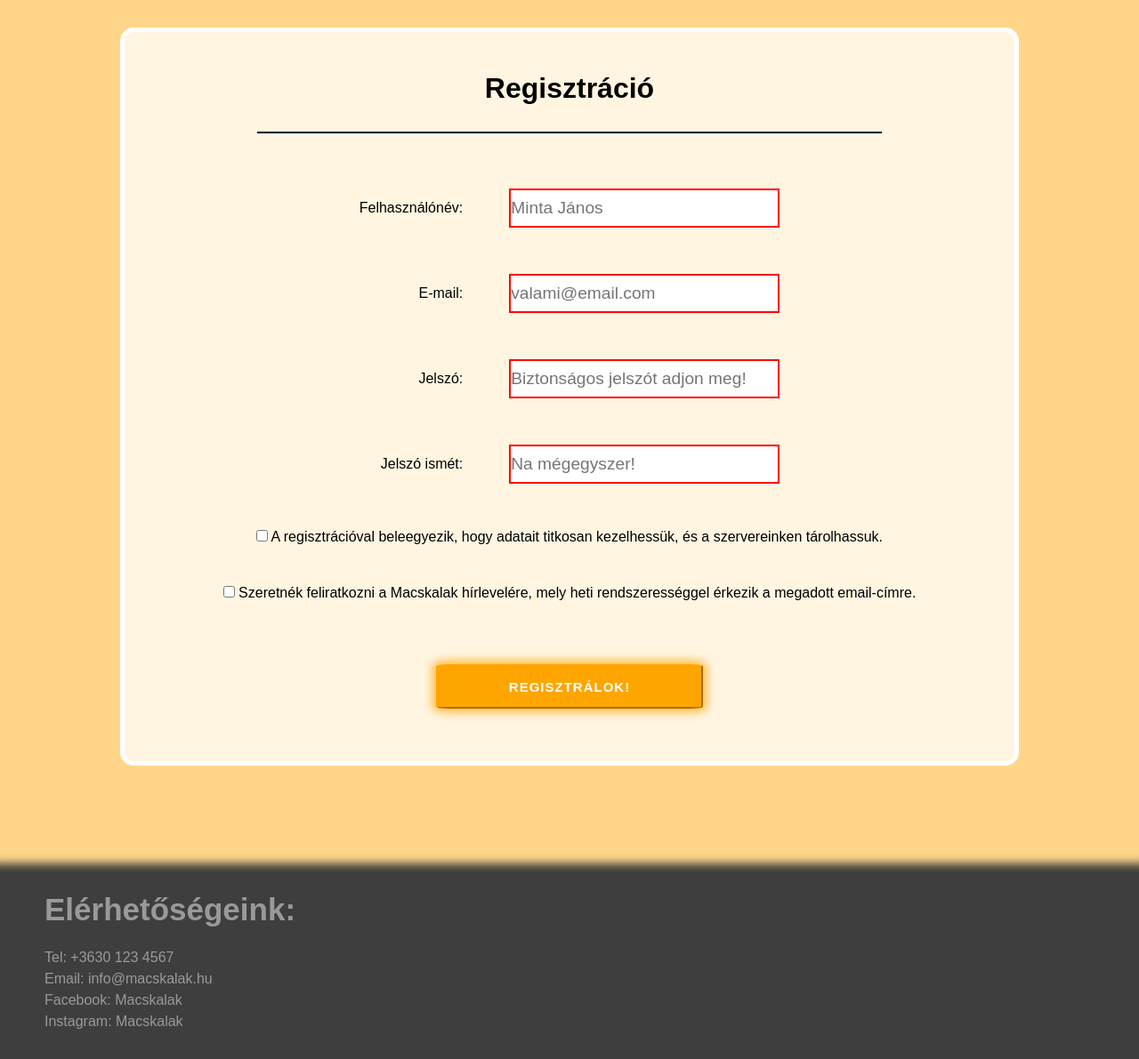
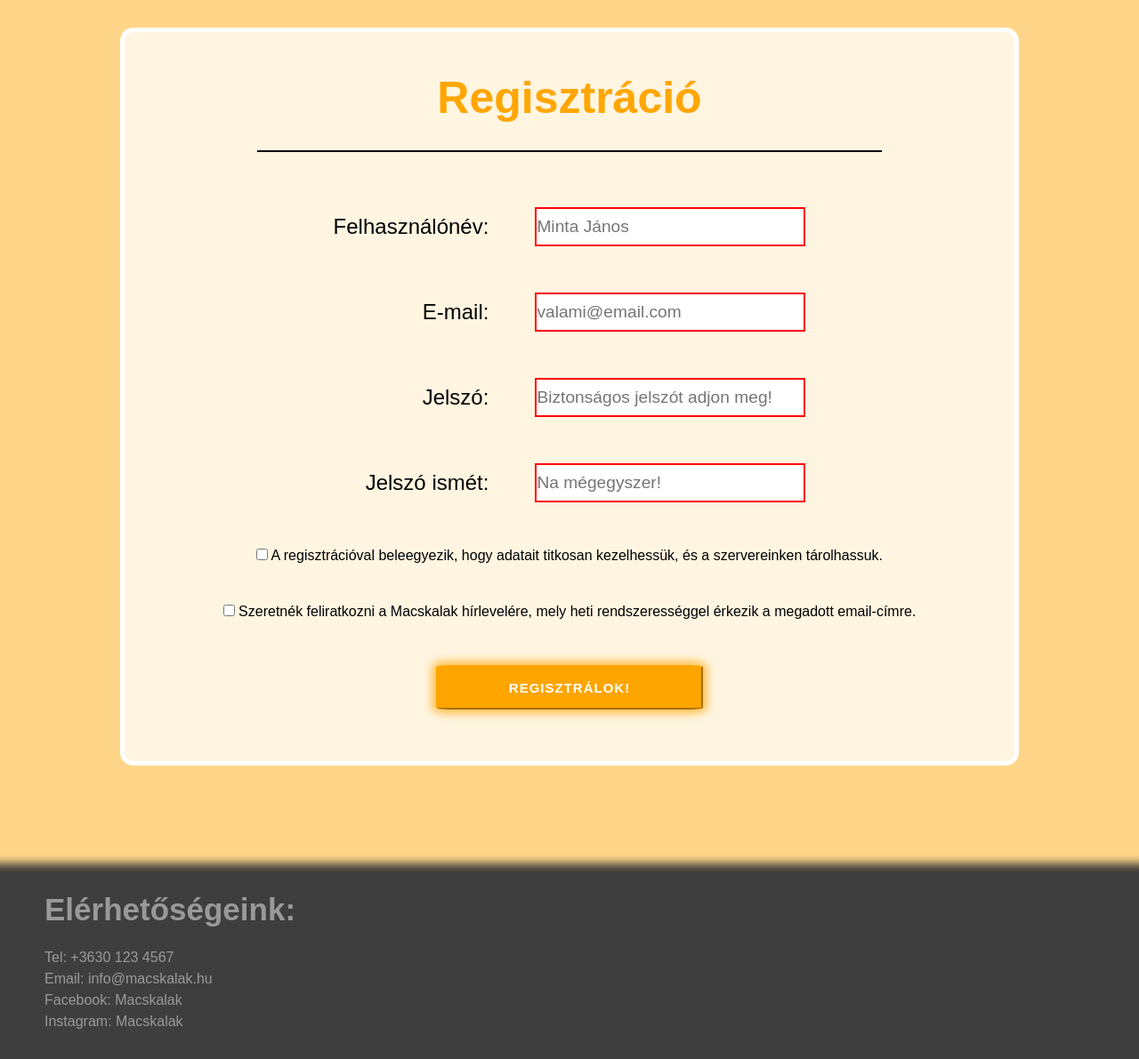
Before and after one commit to Valesz/Webterv-projekt, a PHP site: page /HTML/registerscreen.html in a window 1280 px wide. Shown: the part 70-1261 px from the top of the page at 89% size. Run offline with PHP 8.4, Linux system fonts and the light colour scheme.

Commit message:
Some font sizes and font colors has been changed

```diff
--- a/Projektmunka/CSS/register_style.css
+++ b/Projektmunka/CSS/register_style.css
@@ -52,6 +52,10 @@ form {
     background-color: rgba(255, 255, 255, 0.75);
 }
 
+td:nth-of-type(odd) {
+    font-size: x-large;
+}
+
 td {
     text-align: right;
     padding: 25px;
@@ -73,11 +77,13 @@ table {
 }
 
 .h1_register {
+    font-size: 50px;
     margin-top: 25px;
     margin-bottom: 30px;
     margin-left: auto;
     margin-right: auto;
     font-family: Arial, Helvetica, sans-serif;
+    color: rgb(255, 166, 0);
 }
 
 input[type="checkbox"] {
@@ -88,7 +94,7 @@ input[type="checkbox"] {
 input[type="submit"] {
     margin: auto;
     display: block;
-    margin-top: 50px;
+    margin-top: 30px;
     width: 300px;
     height: 50px;
     background-color: orange;
```
